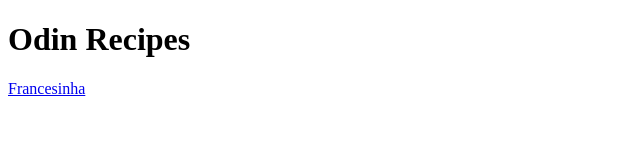
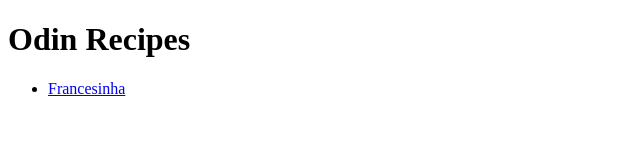
Before and after one commit to JonasMonti/odin-recipes, a plain HTML site: page index.html in a window 1280 px wide. Shown: the full height of the page, 0-640 px from the left. Drawn offline with Linux system fonts and the light colour scheme.

Commit message:
Refactor: Made recipes in an unorded list

```diff
--- a/index.html
+++ b/index.html
@@ -6,6 +6,8 @@
     </head>
     <body>
         <h1>Odin Recipes</h1>
-        <a href="./recipes/francesinha.html">Francesinha</a>
+        <ul>
+            <li><a href="./recipes/francesinha.html">Francesinha</a></li>
+        </ul>
     </body>
 </html>
```
